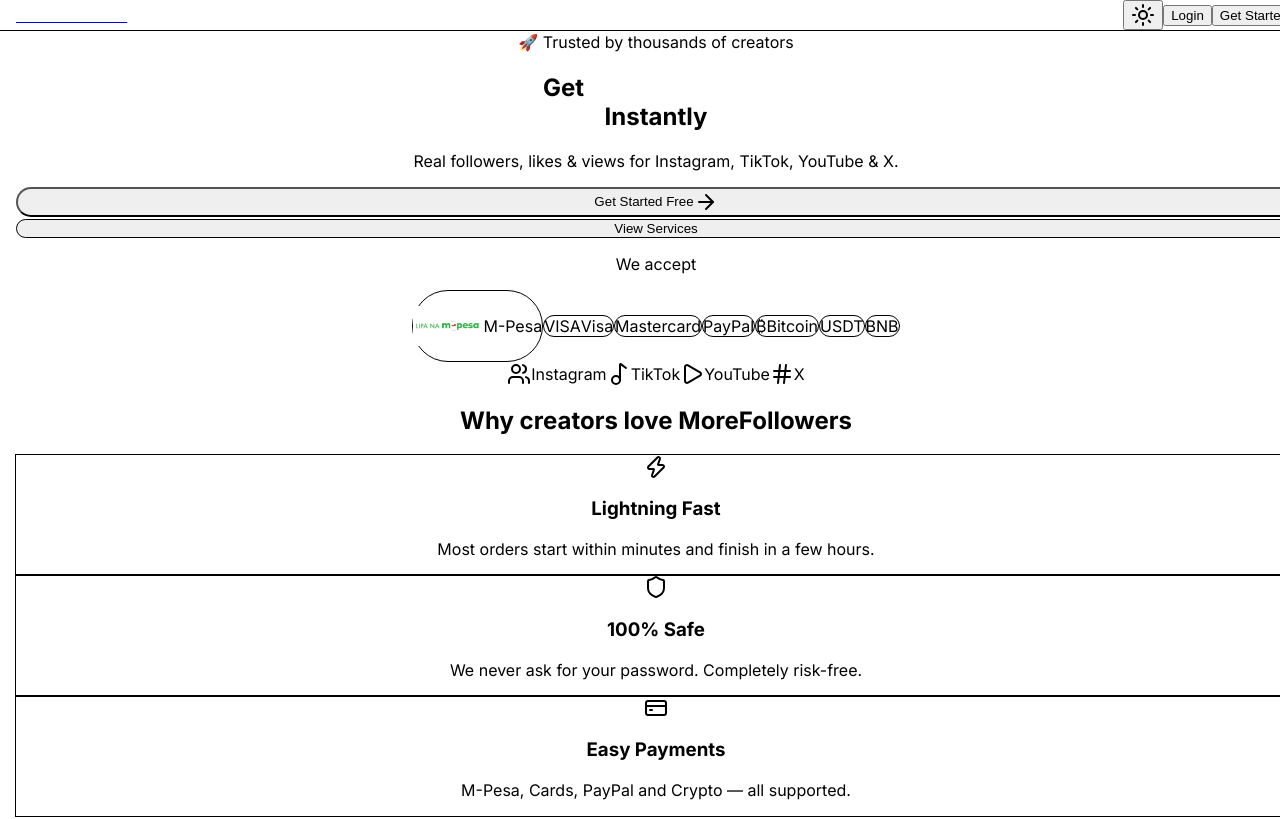
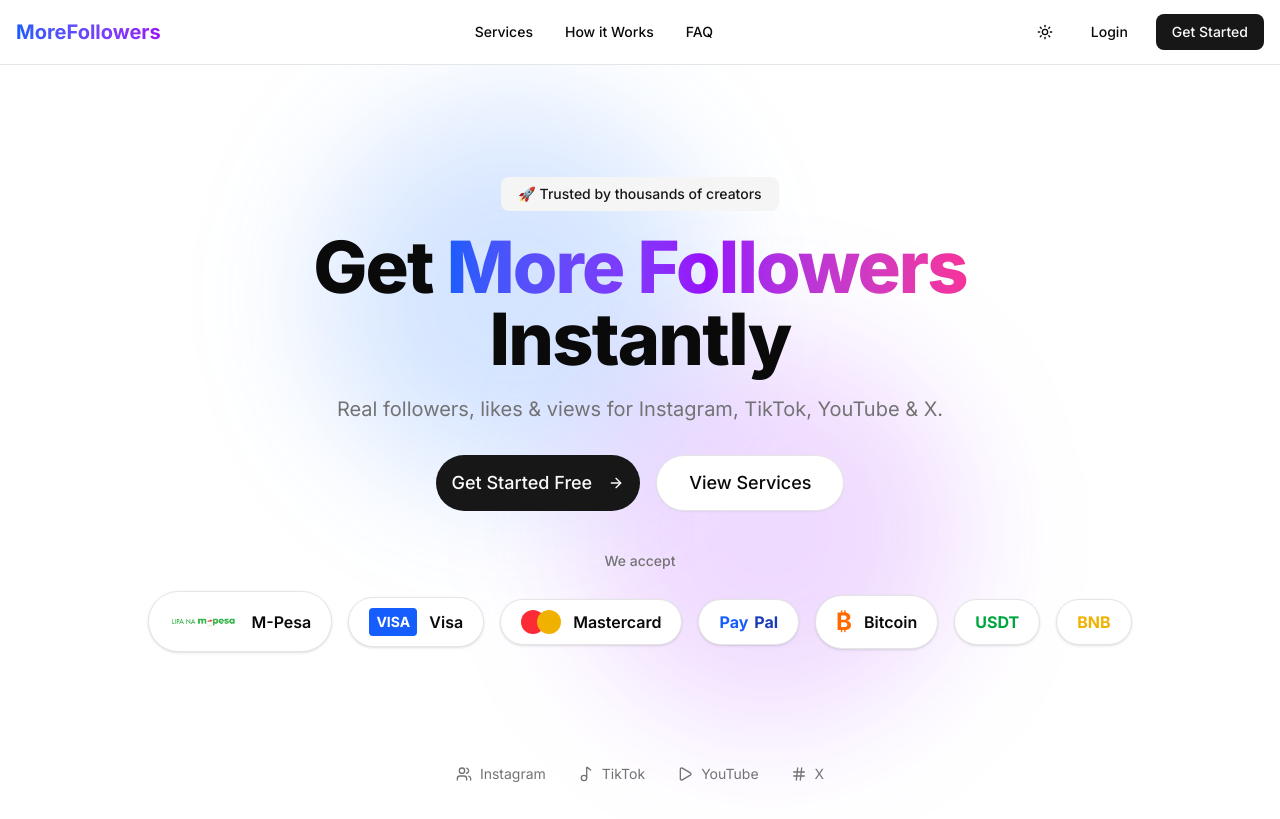
Before and after one commit to skullegion-dev/morefollowers, a Next.js app: page / in a window 1280 px wide. Shown: the top 819 px of the page. Built offline with nearby package versions, Linux system fonts and the light colour scheme; no server answers.

Commit message:
Force proper centering on desktop + full layout fix

```diff
--- a/src/app/globals.css
+++ b/src/app/globals.css
@@ -1,20 +1,130 @@
-@tailwind base;
-@tailwind components;
-@tailwind utilities;
+@import "tailwindcss";
+@import "tw-animate-css";
+@import "shadcn/tailwind.css";
 
-html,
-body {
-  width: 100%;
-  margin: 0;
-  padding: 0;
-  overflow-x: hidden;
+@custom-variant dark (&:is(.dark *));
+
+@theme inline {
+  --color-background: var(--background);
+  --color-foreground: var(--foreground);
+  --font-sans: var(--font-sans);
+  --font-mono: var(--font-geist-mono);
+  --font-heading: var(--font-sans);
+  --color-sidebar-ring: var(--sidebar-ring);
+  --color-sidebar-border: var(--sidebar-border);
+  --color-sidebar-accent-foreground: var(--sidebar-accent-foreground);
+  --color-sidebar-accent: var(--sidebar-accent);
+  --color-sidebar-primary-foreground: var(--sidebar-primary-foreground);
+  --color-sidebar-primary: var(--sidebar-primary);
+  --color-sidebar-foreground: var(--sidebar-foreground);
+  --color-sidebar: var(--sidebar);
+  --color-chart-5: var(--chart-5);
+  --color-chart-4: var(--chart-4);
+  --color-chart-3: var(--chart-3);
+  --color-chart-2: var(--chart-2);
+  --color-chart-1: var(--chart-1);
+  --color-ring: var(--ring);
+  --color-input: var(--input);
+  --color-border: var(--border);
+  --color-destructive: var(--destructive);
+  --color-accent-foreground: var(--accent-foreground);
+  --color-accent: var(--accent);
+  --color-muted-foreground: var(--muted-foreground);
+  --color-muted: var(--muted);
+  --color-secondary-foreground: var(--secondary-foreground);
+  --color-secondary: var(--secondary);
+  --color-primary-foreground: var(--primary-foreground);
+  --color-primary: var(--primary);
+  --color-popover-foreground: var(--popover-foreground);
+  --color-popover: var(--popover);
+  --color-card-foreground: var(--card-foreground);
+  --color-card: var(--card);
+  --radius-sm: calc(var(--radius) * 0.6);
+  --radius-md: calc(var(--radius) * 0.8);
+  --radius-lg: var(--radius);
+  --radius-xl: calc(var(--radius) * 1.4);
+  --radius-2xl: calc(var(--radius) * 1.8);
+  --radius-3xl: calc(var(--radius) * 2.2);
+  --radius-4xl: calc(var(--radius) * 2.6);
 }
 
-.container {
-  width: 100%;
-  max-width: 1280px;
-  margin-left: auto;
-  margin-right: auto;
-  padding-left: 1rem;
-  padding-right: 1rem;
+:root {
+  --background: oklch(1 0 0);
+  --foreground: oklch(0.145 0 0);
+  --card: oklch(1 0 0);
+  --card-foreground: oklch(0.145 0 0);
+  --popover: oklch(1 0 0);
+  --popover-foreground: oklch(0.145 0 0);
+  --primary: oklch(0.205 0 0);
+  --primary-foreground: oklch(0.985 0 0);
+  --secondary: oklch(0.97 0 0);
+  --secondary-foreground: oklch(0.205 0 0);
+  --muted: oklch(0.97 0 0);
+  --muted-foreground: oklch(0.556 0 0);
+  --accent: oklch(0.97 0 0);
+  --accent-foreground: oklch(0.205 0 0);
+  --destructive: oklch(0.577 0.245 27.325);
+  --border: oklch(0.922 0 0);
+  --input: oklch(0.922 0 0);
+  --ring: oklch(0.708 0 0);
+  --chart-1: oklch(0.87 0 0);
+  --chart-2: oklch(0.556 0 0);
+  --chart-3: oklch(0.439 0 0);
+  --chart-4: oklch(0.371 0 0);
+  --chart-5: oklch(0.269 0 0);
+  --radius: 0.625rem;
+  --sidebar: oklch(0.985 0 0);
+  --sidebar-foreground: oklch(0.145 0 0);
+  --sidebar-primary: oklch(0.205 0 0);
+  --sidebar-primary-foreground: oklch(0.985 0 0);
+  --sidebar-accent: oklch(0.97 0 0);
+  --sidebar-accent-foreground: oklch(0.205 0 0);
+  --sidebar-border: oklch(0.922 0 0);
+  --sidebar-ring: oklch(0.708 0 0);
 }
+
+.dark {
+  --background: oklch(0.145 0 0);
+  --foreground: oklch(0.985 0 0);
+  --card: oklch(0.205 0 0);
+  --card-foreground: oklch(0.985 0 0);
+  --popover: oklch(0.205 0 0);
+  --popover-foreground: oklch(0.985 0 0);
+  --primary: oklch(0.922 0 0);
+  --primary-foreground: oklch(0.205 0 0);
+  --secondary: oklch(0.269 0 0);
+  --secondary-foreground: oklch(0.985 0 0);
+  --muted: oklch(0.269 0 0);
+  --muted-foreground: oklch(0.708 0 0);
+  --accent: oklch(0.269 0 0);
+  --accent-foreground: oklch(0.985 0 0);
+  --destructive: oklch(0.704 0.191 22.216);
+  --border: oklch(1 0 0 / 10%);
+  --input: oklch(1 0 0 / 15%);
+  --ring: oklch(0.556 0 0);
+  --chart-1: oklch(0.87 0 0);
+  --chart-2: oklch(0.556 0 0);
+  --chart-3: oklch(0.439 0 0);
+  --chart-4: oklch(0.371 0 0);
+  --chart-5: oklch(0.269 0 0);
+  --sidebar: oklch(0.205 0 0);
+  --sidebar-foreground: oklch(0.985 0 0);
+  --sidebar-primary: oklch(0.488 0.243 264.376);
+  --sidebar-primary-foreground: oklch(0.985 0 0);
+  --sidebar-accent: oklch(0.269 0 0);
+  --sidebar-accent-foreground: oklch(0.985 0 0);
+  --sidebar-border: oklch(1 0 0 / 10%);
+  --sidebar-ring: oklch(0.556 0 0);
+}
+
+@layer base {
+  * {
+    @apply border-border outline-ring/50;
+  }
+  body {
+    @apply bg-background text-foreground;
+  }
+  html {
+    @apply font-sans;
+  }
+}
```
